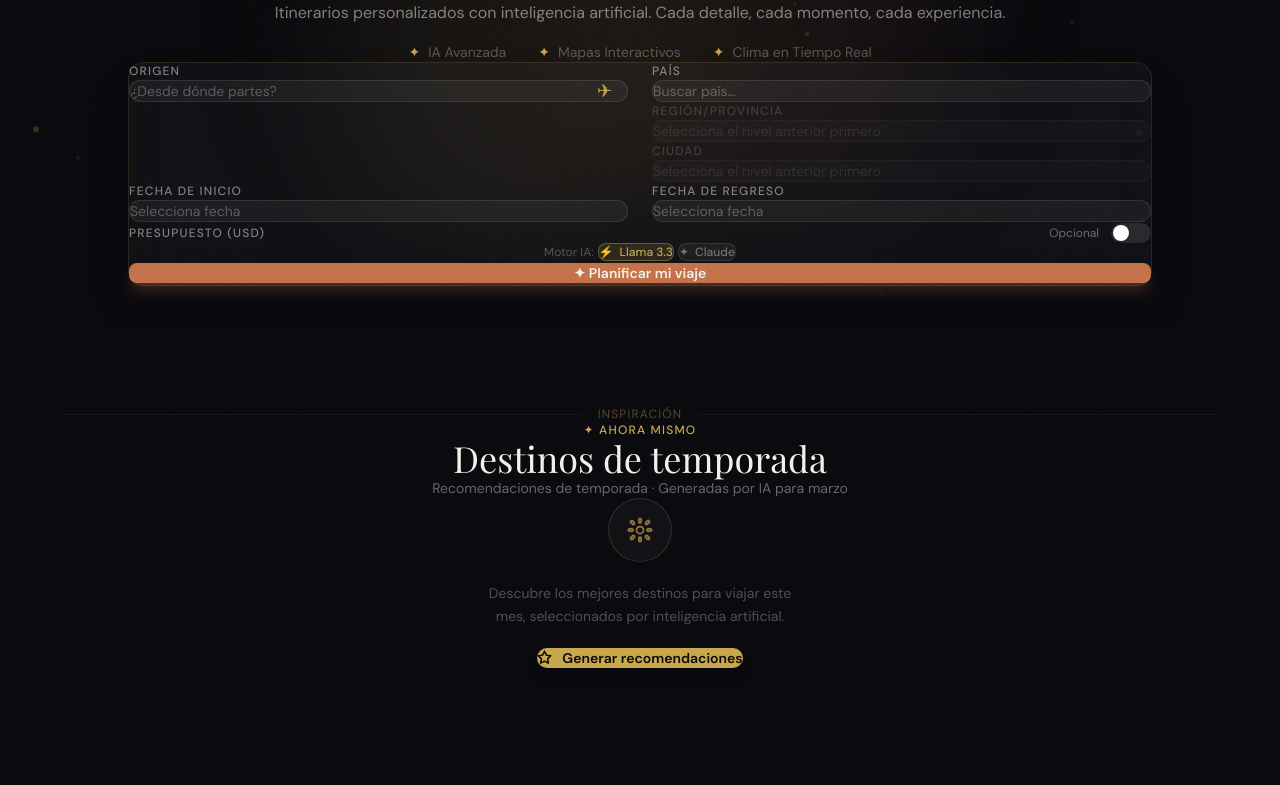
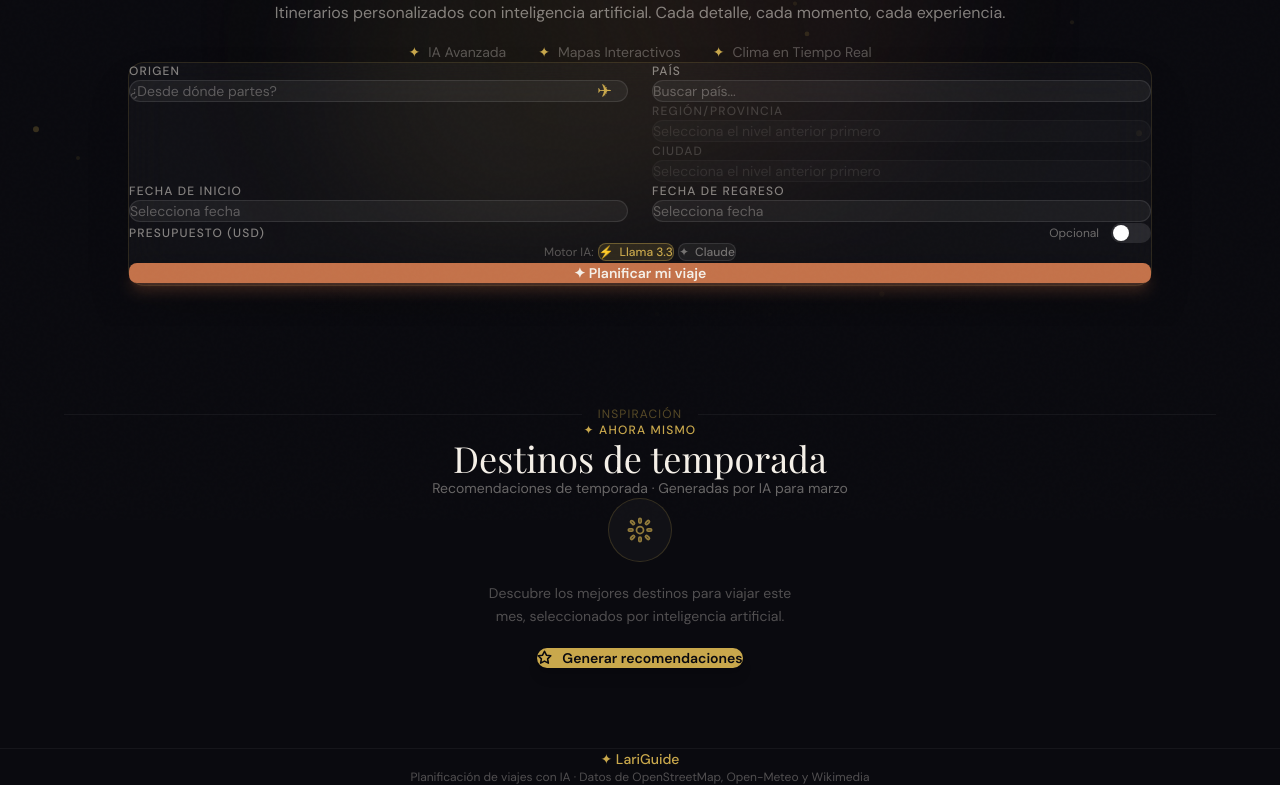
Before and after one commit to JossRubio/LariGuide, a React (Vite) app: page / in a window 1280 px wide. Shown: the part 280-1065 px from the top of the page. Before the commit the page ends 1028 px from the top, so only its background shows below. Built offline with nearby package versions, Linux system fonts and the light colour scheme; a web font is replaced by a local one.

Commit message:
style: Incoporación de un footer en la pantalla inicial

```diff
--- a/src/App.tsx
+++ b/src/App.tsx
@@ -201,6 +201,14 @@ export default function App() {
             <div style={{ marginTop: '80px' }}>
               <InspirationSection onSelectDestination={setPreloadCountry} />
             </div>
+
+            {/* Footer */}
+            <div className="text-center py-8 border-t border-white/5 mt-16">
+              <p className="text-gold text-sm font-medium">✦ LariGuide</p>
+              <p className="text-ivory/30 text-xs mt-2">
+                Planificación de viajes con IA · Datos de OpenStreetMap, Open-Meteo y Wikimedia
+              </p>
+            </div>
           </motion.div>
         )}
       </AnimatePresence>
```
